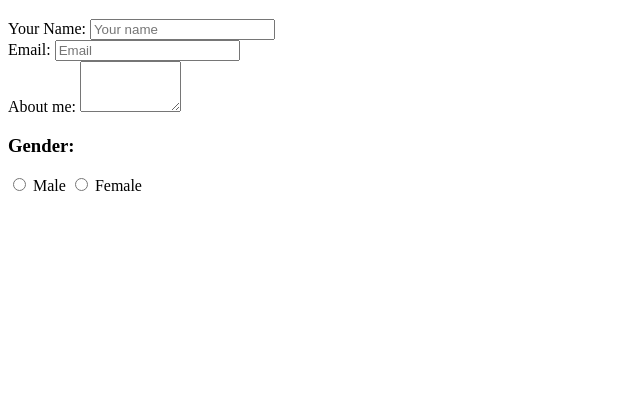
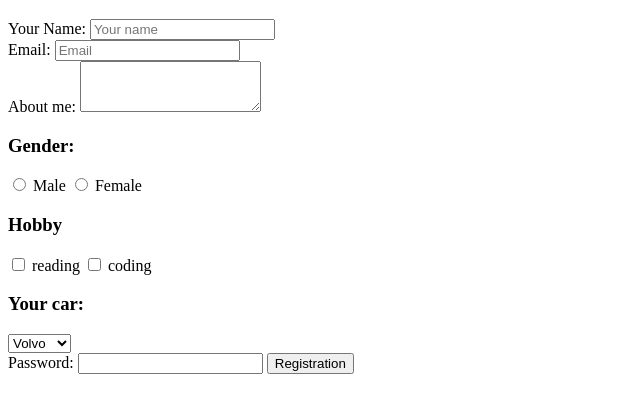
Before and after one commit to keta-kipshidze/github, a plain HTML site: page index.html in a window 1280 px wide. Shown: the part 61-474 px from the top of the page, without its empty margins (0-640 px from the left). Drawn offline with Linux system fonts and the light colour scheme.

Commit message:
create registration form

```diff
--- a/index.html
+++ b/index.html
@@ -15,12 +15,28 @@
     <input type="email" id="email" placeholder="Email"/>
     <br />
     <label for="about">About me:</label>
-    <textarea cols="10" rows="3" id="about"></textarea>
+    <textarea cols="20" rows="3" id="about"></textarea>
     <h3>Gender:</h3>
     <input type="radio" id="male" value="male" name="gender"/>
     <label for="male">Male</label>
     <input type="radio" id="female" value="female" name="gender"/>
     <label for="female">Female</label>
+    <br />
+    <h3>Hobby</h3>
+    <input type="checkbox" id="reading" value="reading" />
+    <label for="reading">reading</label>
+    <input type="checkbox" id="coding" value="coding" />
+    <label for="coding">coding</label>
+    <h3>Your car:</h3>
+    <select name="car" id="car">
+        <option value="Volvo">Volvo</option>
+        <option value="Nissan">Nissan</option>
+        <option value="BMW">BMW</option>
+    </select>
+    <br />
+    <label for="password">Password:</label>
+    <input type="password" id="password" />
+    <button>Registration</button>
    </form>
 </body>
 </html>
```
